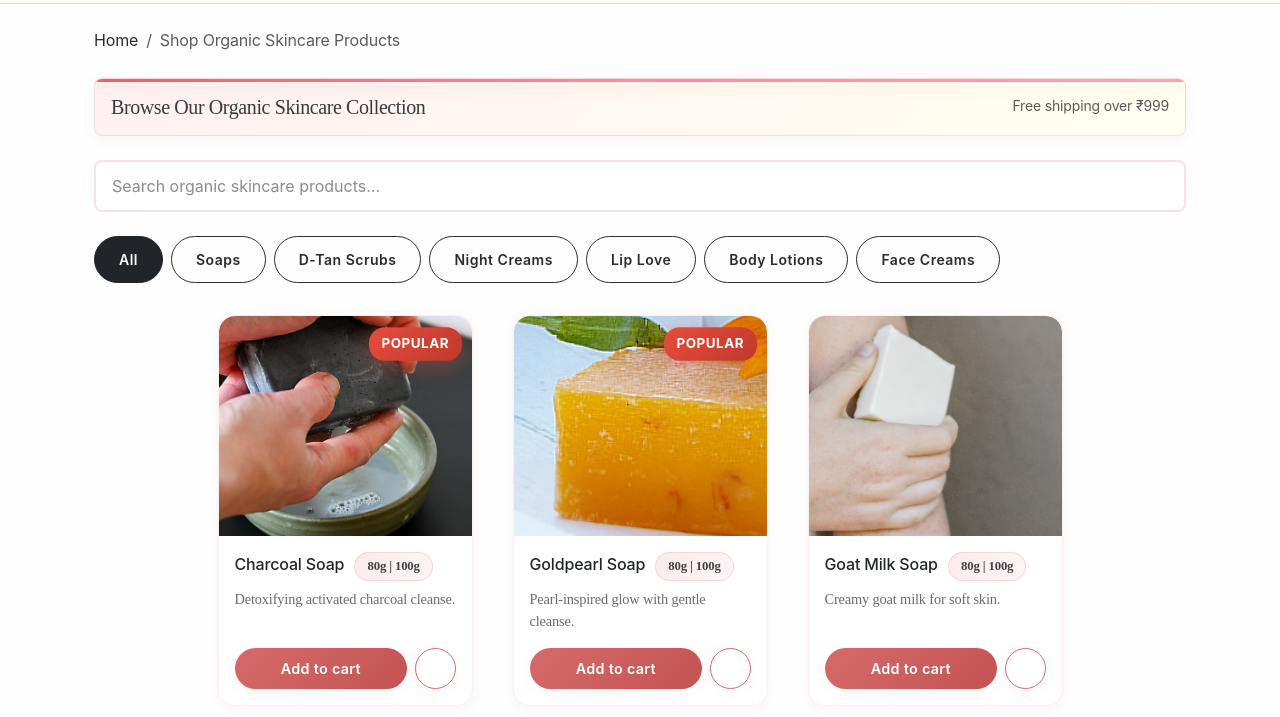
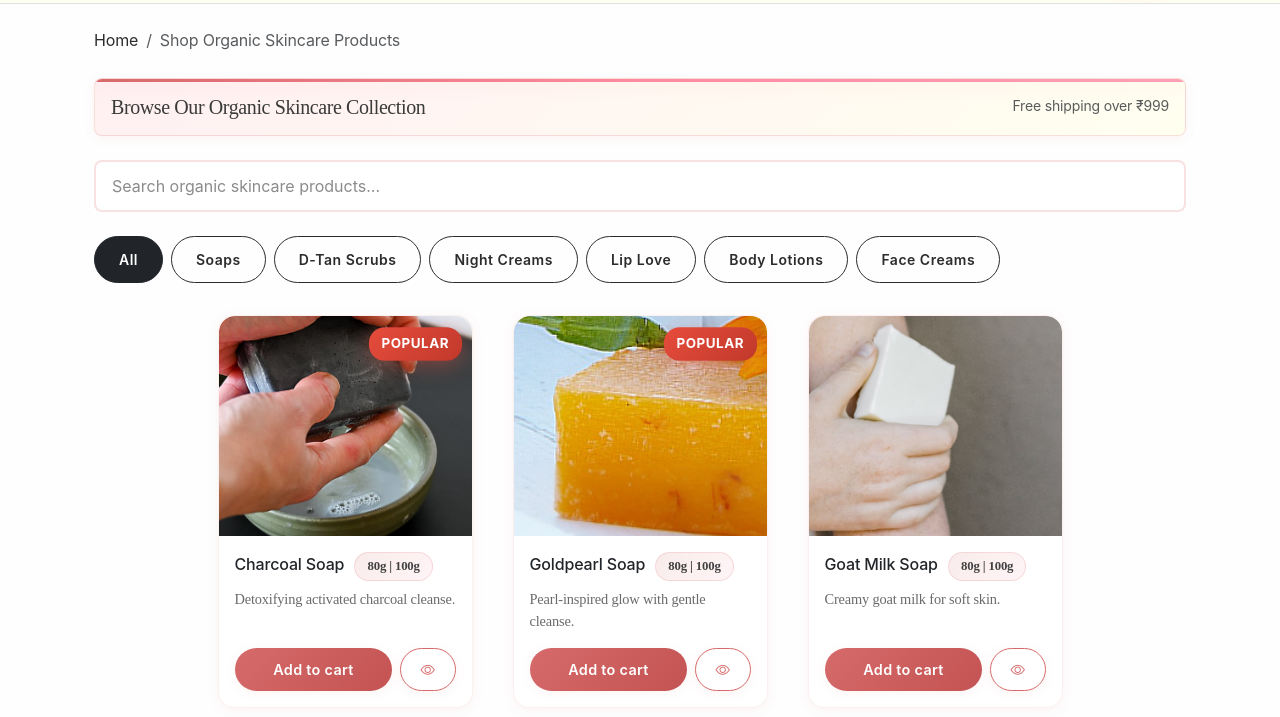
Before and after one commit to AmNotAadi/khadi, a plain HTML site: page shop.html in a window 1280 px wide. Shown: the part 83-800 px from the top of the page. Drawn offline with nearby package versions, Linux system fonts and the light colour scheme.

Commit message:
Working Maybe

```diff
--- a/cart.html
+++ b/cart.html
@@ -14,10 +14,11 @@
   <link rel="canonical" href="https://khadibeauty.in/cart.html">
 
   <!-- Favicon -->
-  <link rel="icon" type="image/svg+xml" href="favicon.svg">
+  <link rel="icon" type="image/svg+xml" href="./favicon.svg">
 
   <!-- Stylesheets -->
   <link href="https://cdn.jsdelivr.net/npm/bootstrap@5.3.0/dist/css/bootstrap.min.css" rel="stylesheet">
+  <link href="https://cdn.jsdelivr.net/npm/bootstrap-icons@1.11.0/font/bootstrap-icons.css" rel="stylesheet">
   <link href="assets/css/styles.css" rel="stylesheet">
 </head>
 <body>
@@ -84,6 +85,7 @@
   <script src="assets/js/checkout.js"></script>
   <script src="assets/js/app.js"></script>
   <script>
+    document.addEventListener('DOMContentLoaded', function() {
       document.getElementById('year').textContent = new Date().getFullYear();
       initCartPage();
 
@@ -95,6 +97,7 @@
         await saveOrder({ name: data.name, phone: data.phone, address: data.address });
         openWhatsAppWithOrder({ name: data.name, phone: data.phone, address: data.address }, businessNumber);
       });
+    });
   </script>
 </body>
 </html>
--- a/shop.html
+++ b/shop.html
@@ -31,10 +31,11 @@
   <link rel="canonical" href="https://khadibeauty.in/shop.html">
 
   <!-- Favicon -->
-  <link rel="icon" type="image/svg+xml" href="favicon.svg">
+  <link rel="icon" type="image/svg+xml" href="./favicon.svg">
 
   <!-- Stylesheets -->
   <link href="https://cdn.jsdelivr.net/npm/bootstrap@5.3.0/dist/css/bootstrap.min.css" rel="stylesheet">
+  <link href="https://cdn.jsdelivr.net/npm/bootstrap-icons@1.11.0/font/bootstrap-icons.css" rel="stylesheet">
   <link href="assets/css/styles.css" rel="stylesheet">
 
   <!-- Structured Data for Product Collection -->
@@ -108,8 +109,10 @@
   <script src="assets/js/cart.js"></script>
   <script src="assets/js/app.js"></script>
   <script>
-    document.getElementById('year').textContent = new Date().getFullYear();
-    initShop();
+    document.addEventListener('DOMContentLoaded', function() {
+      document.getElementById('year').textContent = new Date().getFullYear();
+      initShop();
+    });
   </script>
 </body>
 </html>
```
Also changed, not shown: index.html (+6 -3 lines). Lines whose indentation alone changed are shown as unchanged.
